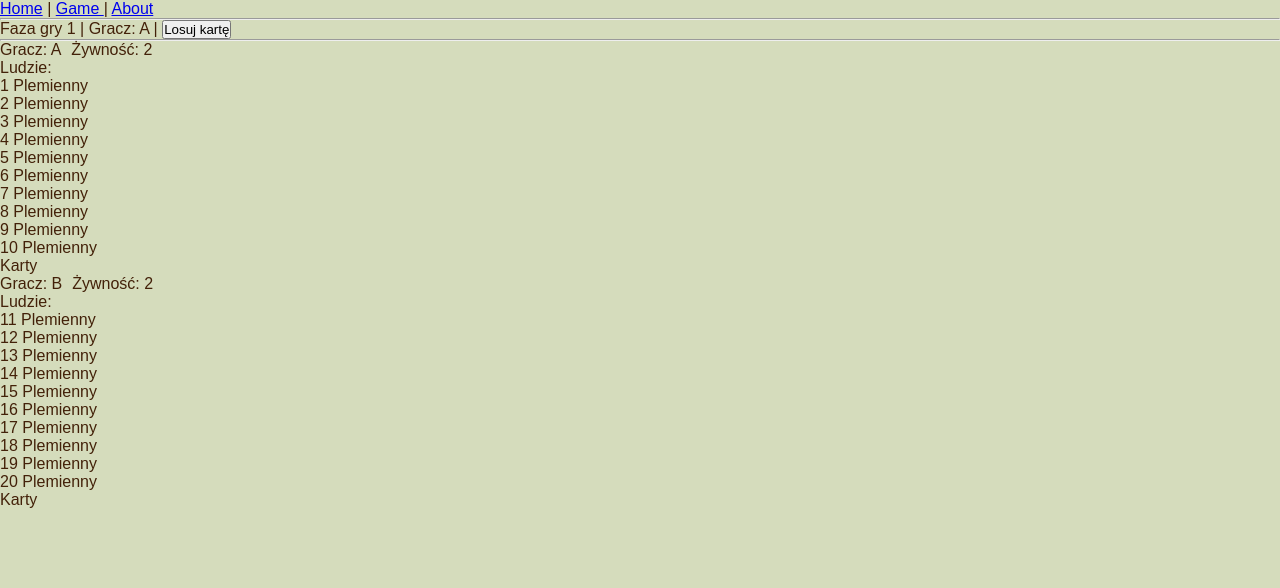
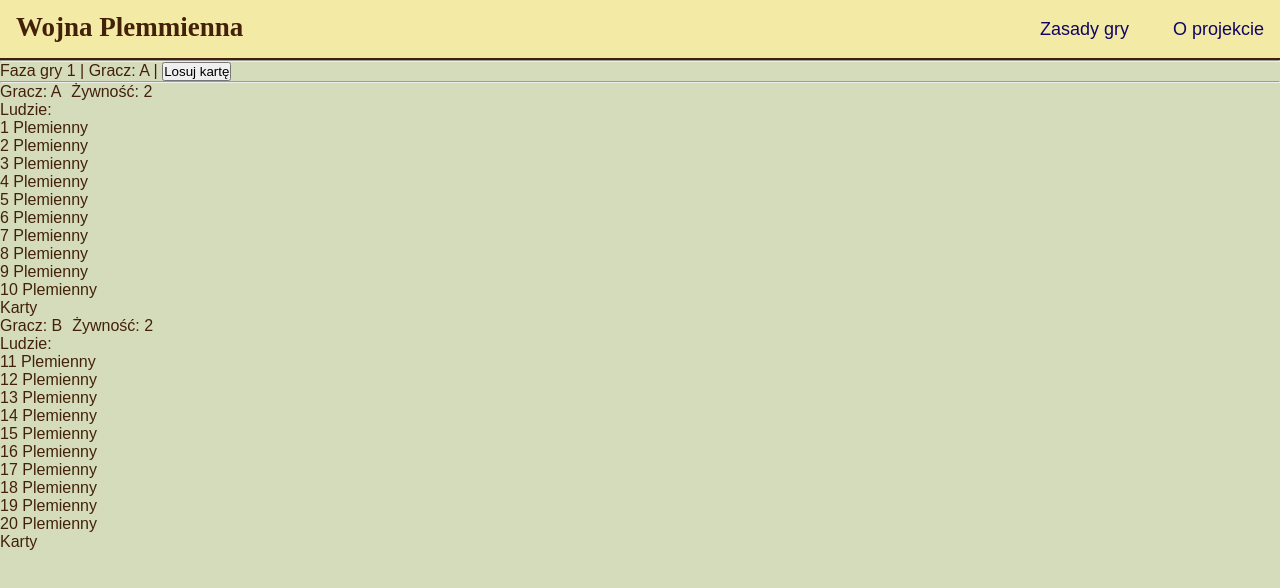
Before and after one commit to sebek78/js-game-tribal-warfare, a React app: page /game in a window 1280 px wide. Shown: the top 588 px of the page. Built offline with nearby package versions, Linux system fonts and the light colour scheme; a web font is replaced by a local one; what redux-immutable-state-invariant would draw is missing.

Commit message:
Header component

```diff
--- a/src/components/about/AboutPage.js
+++ b/src/components/about/AboutPage.js
@@ -1,8 +1,10 @@
 import React from "react";
+import Header from "./../common/Header";
 
 const AboutPage = () => {
   return (
     <div>
+      <Header />
       <h1>About</h1>
     </div>
   );
--- a/src/components/common/Header.js
+++ b/src/components/common/Header.js
@@ -2,15 +2,29 @@ import React from "react";
 import { NavLink } from "react-router-dom";
 
 const Header = () => {
+  const path = location.pathname;
   return (
-    <nav>
-      <NavLink exact to="/">
-        Home
+    <nav className="header">
+      <NavLink className="header__logo" exact to="/">
+        <h1>Wojna Plemmienna</h1>
       </NavLink>
-      {" | "}
-      <NavLink to="/game"> Game </NavLink>
-      {" | "}
-      <NavLink to="/about">About</NavLink>
+      <div className="header__menu">
+        {path === "/game" ? null : (
+          <NavLink className="text__link text__link--mediumSize" to="/game">
+            Gra
+          </NavLink>
+        )}
+        {path === "/manual" ? null : (
+          <NavLink className="text__link text__link--mediumSize" to="/manual">
+            Zasady gry
+          </NavLink>
+        )}
+        {path === "/about" ? null : (
+          <NavLink className="text__link text__link--mediumSize" to="/about">
+            O projekcie
+          </NavLink>
+        )}
+      </div>
     </nav>
   );
 };
--- /dev/null
+++ b/src/components/common/_header.scss
@@ -0,0 +1,61 @@
+@import "./../../scss/variables";
+
+.header {
+  display: flex;
+  height: 80px;
+  flex-wrap: wrap;
+  justify-content: flex-start;
+  align-items: flex-start;
+  background-color: $bcg-card-color;
+
+  .header__logo,
+  .header__logo:visited {
+    font-family: $fancy-font;
+    text-decoration: none;
+    color: $font-color;
+    font-size: $medium-font;
+    text-align: center;
+    padding: 8px;
+    margin: 0 auto;
+    height: 40px;
+  }
+
+  .header__logo:hover,
+  .header__logo:active {
+    color: $font-color;
+  }
+  .header__menu {
+    display: flex;
+    justify-content: space-evenly;
+    align-items: center;
+    width: 100%;
+  }
+  .text__link--mediumSize {
+    font-size: $medium-font;
+  }
+}
+
+@media (min-width: 576px) {
+  .header {
+    flex-wrap: nowrap;
+    justify-content: space-between;
+    align-items: center;
+    height: 60px;
+    border-bottom: 2px solid $font-color;
+
+    .header__logo {
+      height: 50px;
+      margin: 0;
+      padding-left: 16px;
+      font-size: $higher-font;
+    }
+    .header__menu {
+      width: 240px;
+      justify-content: space-between;
+      padding-right: 16px;
+    }
+    .text__link--mediumSize {
+      font-size: $higher-font;
+    }
+  }
+}
--- a/src/components/home/_homePage.scss
+++ b/src/components/home/_homePage.scss
@@ -18,9 +18,6 @@
     width: 100%;
   }
   .homePage__nav {
-    // position: absolute;
-    // left: 0;
-    // bottom: 0;
     background-color: $bcg-card-color;
     display: flex;
     height: 60px;
--- a/src/index.scss
+++ b/src/index.scss
@@ -1,5 +1,6 @@
 @import "./scss/variables";
 @import "./components/home/homePage";
+@import "./components/common/header";
 
 * {
   margin: 0;
```
